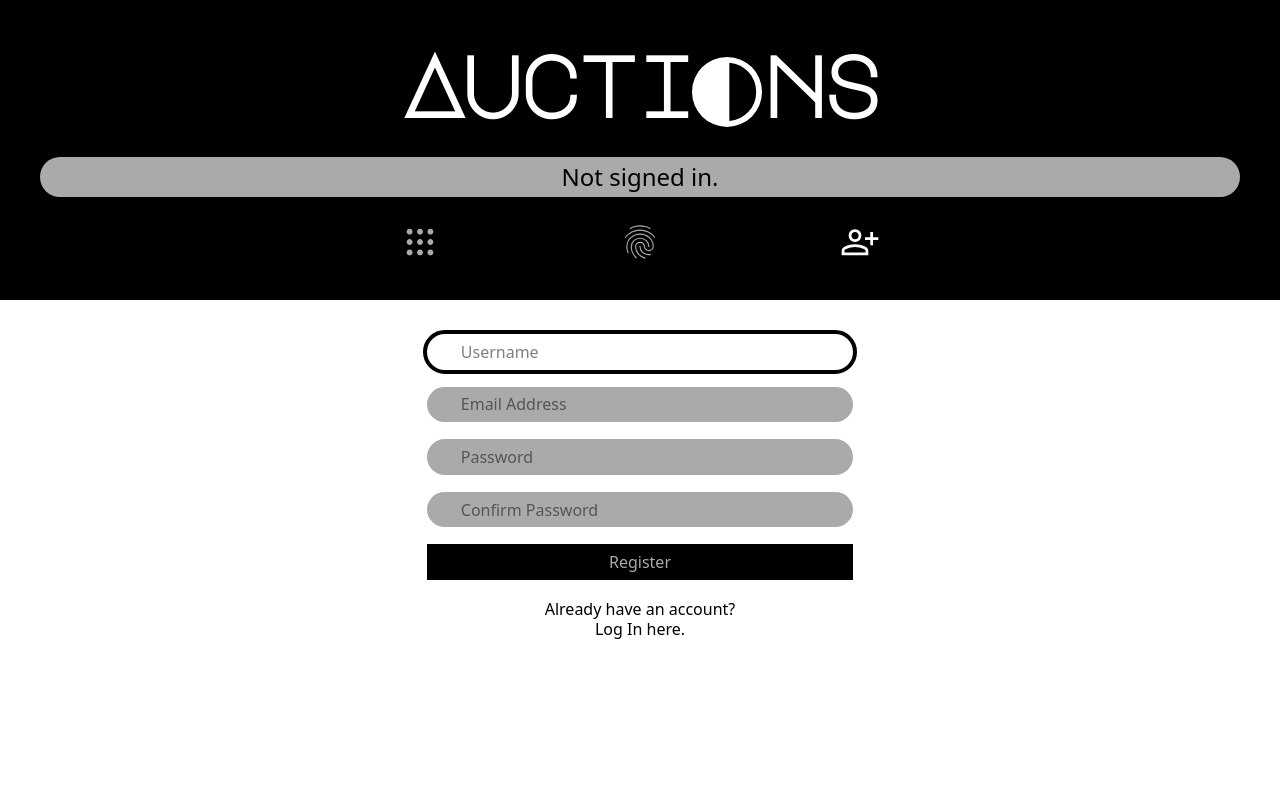
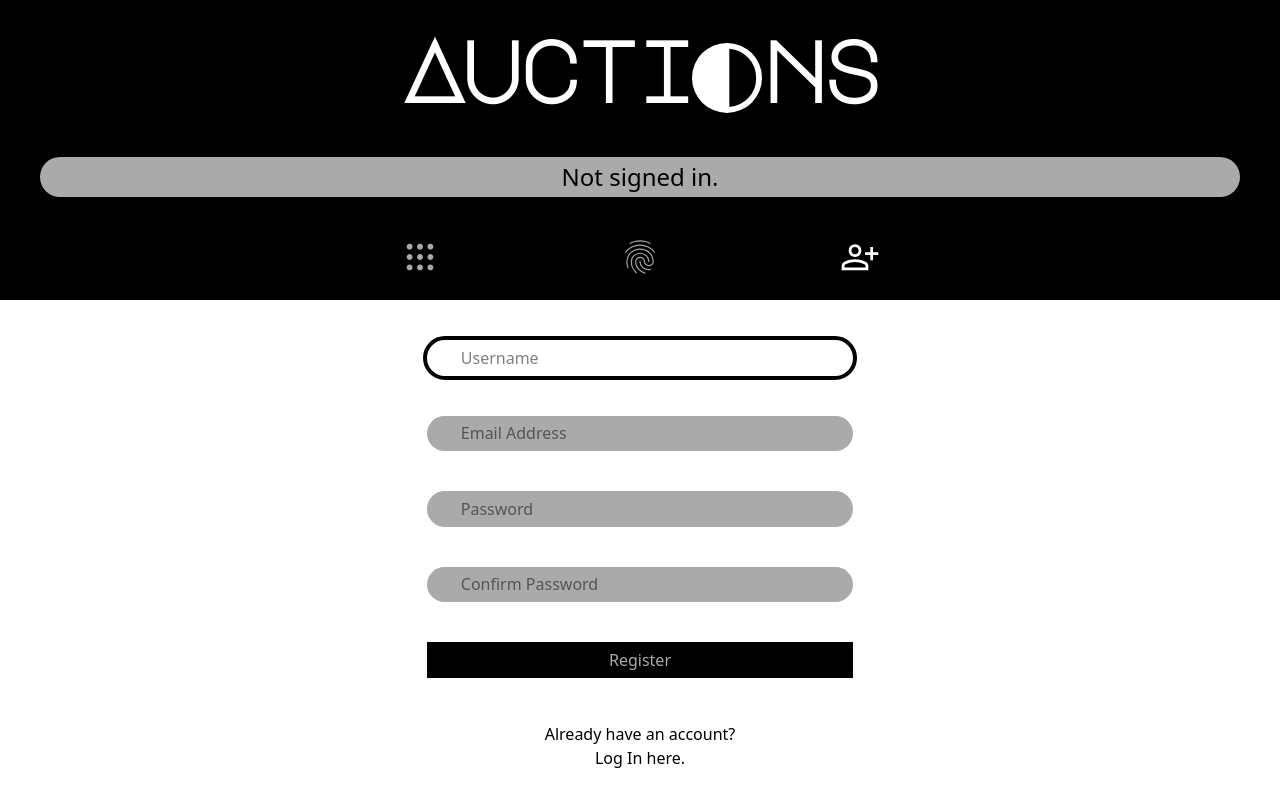
Before and after one commit to PrackSoft/commerce, a Django app: page /register/ in a window 1280 px wide. Before the commit the page ends 639 px from the top, so only its background shows below. Run offline with Django 3.2, Linux system fonts and the light colour scheme; some libraries are stand-ins or nearby versions.

Commit message:
Update centered column in Login and Register layouts

```diff
--- a/auctions/static/auctions/styles.css
+++ b/auctions/static/auctions/styles.css
@@ -55,11 +55,12 @@ header {
     flex-direction: column;
     justify-content: center;
     align-items: center;
-    height: 300px; /* mínimo, ideal según viewport, máximo */
+    height: 300px;
     margin: 0;
     background-color: var(--color-primary);
     padding: 40px;
-    gap: clamp(1vw, 2vw, 3vw);
+    /*gap: clamp(1vw, 2vw, 3vw);*/
+    gap: 40px;
 
     border: 0 solid purple;
 }
@@ -178,37 +179,40 @@ header .isotype-icon-size {
    ------------------------------ */
 .main-middle-col {
     display: flex;
+    flex-direction: column;
     justify-content:center;
-    width: 100vw;
-    height: 38vw;
+    align-items: center;
+    width: 100%;
+    padding: 40px;
 
     border: 0 solid purple;
 }
 
-.middle-col {
-    width: 33.333vw;
+.middle-col-box {
     display: flex;
     flex-direction: column;
     align-items: center; /* centra horizontalmente */
-    padding: 1.333vw 0;
-    gap: .333vw; /* opcional, espacio entre elementos */
+    width: 480px;
+    min-width: 480px;
+    max-width: 480px;
+    gap: .5rem;
 
     border: 0 solid orange;
 }
 
-.middle-col form {
+.middle-col-box form {
     width: 100%;
     max-width: 33.333vw;
     display: flex;
     flex-direction: column;
-    gap: 1.333vw;
-    margin: 1.333vw 0;
+    gap: 40px;
+    margin: 0 0 40px 0;
 
     border: 0 solid red;
 }
 
 /* Inputs*/
-.middle-col input.form-control {
+.middle-col-box input.form-control {
     width: 100%;
     height: 2.777vw;
     padding: 0 2.666vw;
@@ -221,12 +225,12 @@ header .isotype-icon-size {
 
 }
 /* Placeholder*/
-.middle-col input.form-control::placeholder {
+.middle-col-box input.form-control::placeholder {
     color: var(--color-primary);
     opacity: 0.5;
 }
 /* Check here */
-.middle-col input.form-control:focus {
+.middle-col-box input.form-control:focus {
     outline: .188rem solid var(--color-primary);
     background-color: var(--color-quaternary);
 }
@@ -243,7 +247,7 @@ input:-webkit-autofill:focus {
 }
 
 /* Button */
-.middle-col input.btn {
+.middle-col-box input.btn {
     width: 100%;
     height: 2.777vw;
     padding: .5rem;
@@ -252,14 +256,14 @@ input:-webkit-autofill:focus {
     border: none;
     cursor: pointer;
 }
-.middle-col input.btn:hover {
+.middle-col-box input.btn:hover {
     color: var(--color-quaternary);
     font-weight: 600;
 }
-.middle-col a:hover {
+.middle-col-box a:hover {
     text-decoration-line: underline;
     text-decoration-style: dotted;
-    text-underline-offset: 2.666rem;
+    text-underline-offset: .5rem;
 }
 
 
--- a/auctions/templates/auctions/login.html
+++ b/auctions/templates/auctions/login.html
@@ -3,7 +3,7 @@
 {% block body %}
     <main class="main-middle-col">
 
-        <div class="middle-col">
+        <div class="middle-col-box">
             {% if message %}    <!-- Displays feedback messages conditionally to inform the user of errors or status updates. -->
                 <div>{{ message }}</div>
             {% endif %}
--- a/auctions/templates/auctions/register.html
+++ b/auctions/templates/auctions/register.html
@@ -3,7 +3,7 @@
 {% block body %}
     <main class="main-middle-col">
 
-        <div class="middle-col">
+        <div class="middle-col-box">
             {% if message %}    <!-- Displays feedback messages conditionally to inform the user of errors or status updates. -->
                 <div>{{ message }}</div>
             {% endif %}
```
